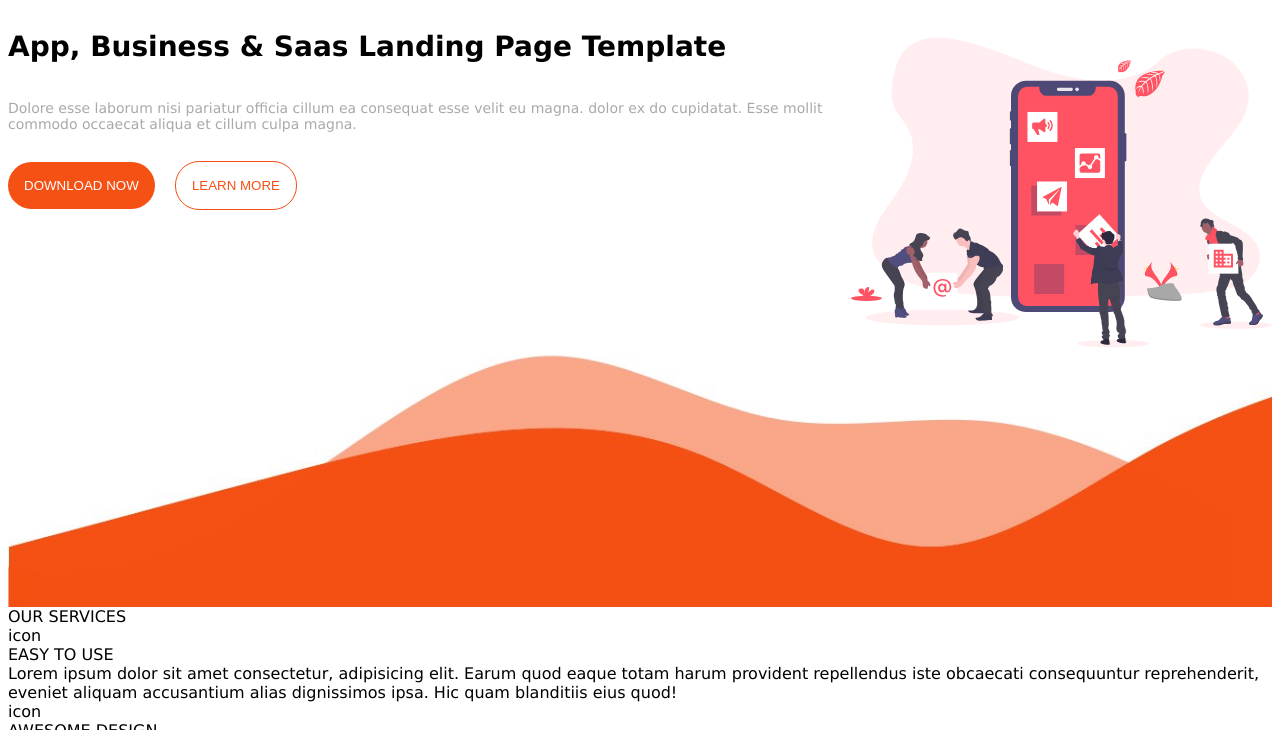
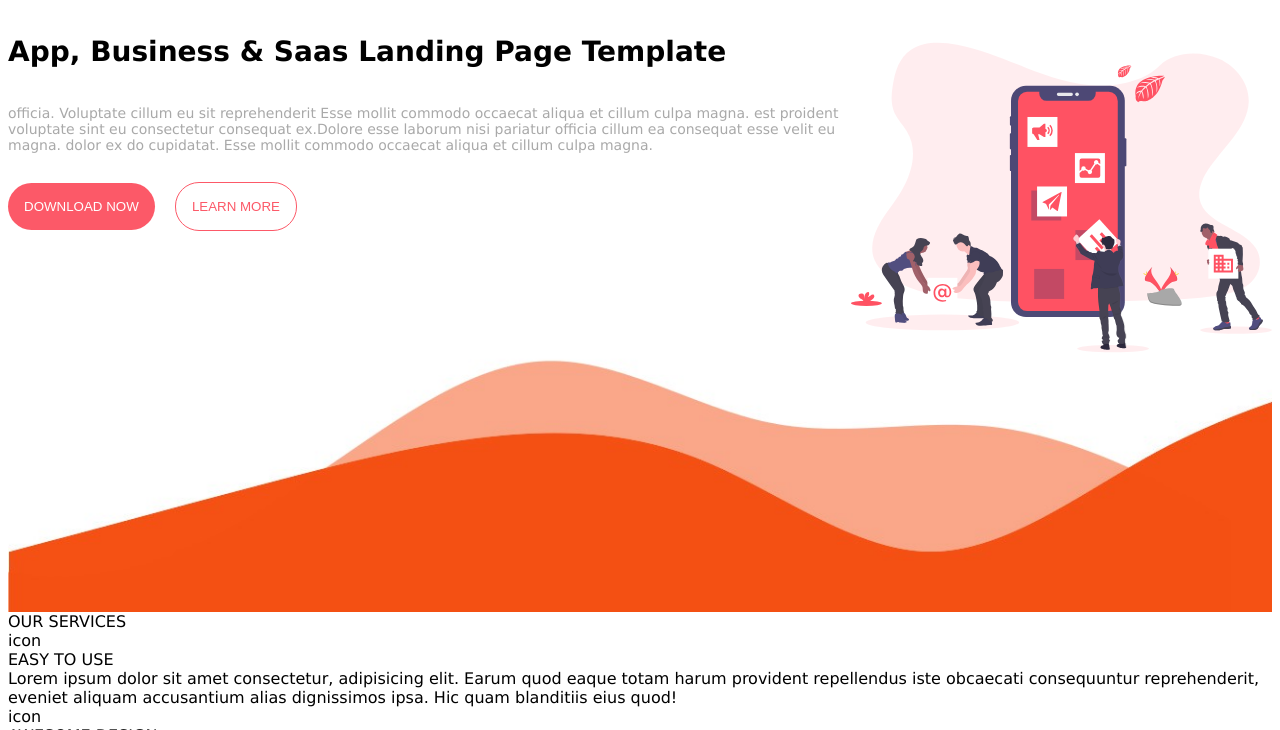
Before and after one commit to Medi-Kafee/Landing-page, a plain HTML site: page index.html in a window 1280 px wide. Shown: the part 70-800 px from the top of the page. Drawn offline with Linux system fonts and the light colour scheme.

Commit message:
update color scheme to match Medi's

```diff
--- a/css/first-section.css
+++ b/css/first-section.css
@@ -1,7 +1,7 @@
 #top-landing {
     display: flex;
     height: 600px;
-    margin-top: 10px;
+    margin-top: 15px;
     background-image: url(../img/wavy.jpg);
     background-size: contain;
     background-position: bottom;
@@ -38,7 +38,7 @@ h1 {
 
 .solid-bg-btn {
     margin-right: 15px;
-    background-color: #f55115;
+    background-color: #fc5968;
     color: white;
     border: none;
     border-radius: 24px;
@@ -48,8 +48,8 @@ h1 {
 .light-bg-btn {
     margin-right: 15px;
     background-color: white;
-    color: #f55115;
-    border: 1.5px solid #f55115;
+    color: #fc5968;
+    border: 1.5px solid #fc5968;
     border-radius: 24px;
     padding: 16px;
 }
--- a/index.html
+++ b/index.html
@@ -26,7 +26,7 @@
         <section id="top-landing">
             <div id="text-content">
                 <h1>App, Business & Saas Landing Page Template</h1>
-                <p id="sub-title">Dolore esse laborum nisi pariatur officia cillum ea consequat esse velit eu magna.
+                <p id="sub-title">officia. Voluptate cillum eu sit reprehenderit  Esse mollit commodo occaecat aliqua et cillum culpa magna. est proident voluptate sint eu consectetur consequat ex.Dolore esse laborum nisi pariatur officia cillum ea consequat esse velit eu magna.
                     dolor ex do cupidatat. Esse mollit commodo occaecat aliqua et cillum culpa magna.</p>
                 <div id="btn-content">
                     <button class="solid-bg-btn">DOWNLOAD NOW</button>
@@ -38,7 +38,7 @@
             </div>
         </section>
         <!-- <div class="wave">
-            <svg xmlns="http://www.w3.org/2000/svg" viewBox="0 0 1440 320"><path fill="#f55115" fill-opacity="1" d="M0,256L40,245.3C80,235,160,213,240,192C320,171,400,149,480,138.7C560,128,640,128,720,160C800,192,880,256,960,256C1040,256,1120,192,1200,149.3C1280,107,1360,85,1400,74.7L1440,64L1440,320L1400,320C1360,320,1280,320,1200,320C1120,320,1040,320,960,320C880,320,800,320,720,320C640,320,560,320,480,320C400,320,320,320,240,320C160,320,80,320,40,320L0,320Z"></path></svg>
+            <svg xmlns="http://www.w3.org/2000/svg" viewBox="0 0 1440 320"><path fill="#fc5968" fill-opacity="1" d="M0,256L40,245.3C80,235,160,213,240,192C320,171,400,149,480,138.7C560,128,640,128,720,160C800,192,880,256,960,256C1040,256,1120,192,1200,149.3C1280,107,1360,85,1400,74.7L1440,64L1440,320L1400,320C1360,320,1280,320,1200,320C1120,320,1040,320,960,320C880,320,800,320,720,320C640,320,560,320,480,320C400,320,320,320,240,320C160,320,80,320,40,320L0,320Z"></path></svg>
                         </div> -->
 
         <section id="service">
```
